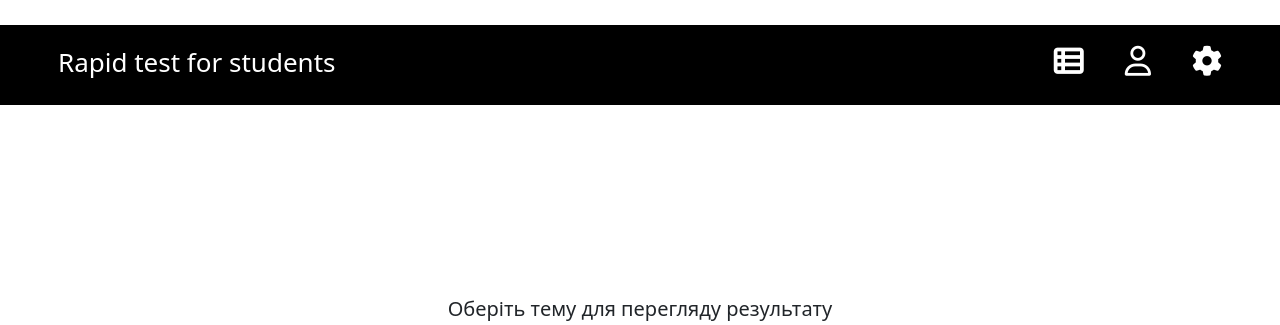
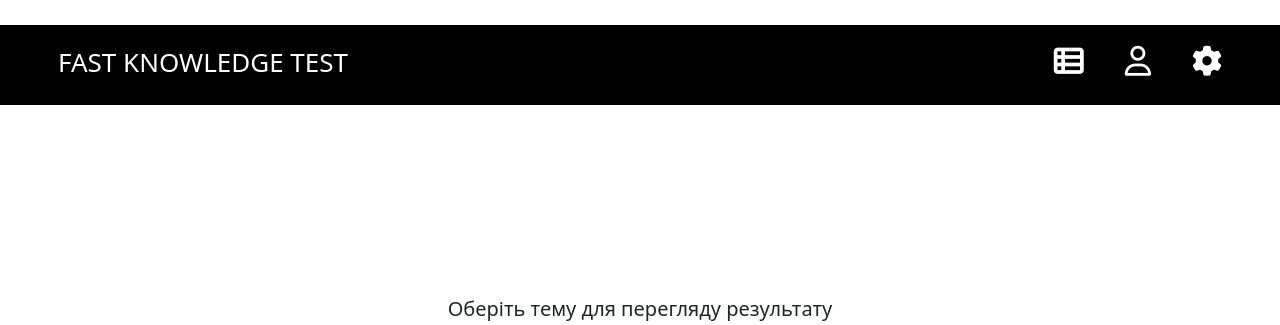
Before and after one commit to Vasnets0v/Rapid-test-for-students, a Flask app: page /check_results in a window 1280 px wide. Shown: the top 325 px of the page. Run offline with Flask 2, Linux system fonts and the light colour scheme; data that the repository does not hold is empty; some libraries are stand-ins or nearby versions.

Commit message:
renaming

```diff
--- a/application/templates/main_template.html
+++ b/application/templates/main_template.html
@@ -14,7 +14,7 @@
 <body>
     <div class="top_panel">
         <div class="d-flex bd-highlight mb-3">
-            <div class="me-auto p-2 bd-highlight"><a href="/">Rapid test for students</a></div>
+            <div class="me-auto p-2 bd-highlight"><a href="/">FAST KNOWLEDGE TEST</a></div>
             <div class="p-2 bd-highlight"><a href="/check_results"><i class="fa-solid fa-table-list"></i></a></div>
             <div class="p-2 bd-highlight"><a href="/login"><i class="fa-regular fa-user"></i></a></div>
             <div class="p-2 bd-highlight"><a href="/setting"><i class="fa-solid fa-gear"></i></a></div>
```
